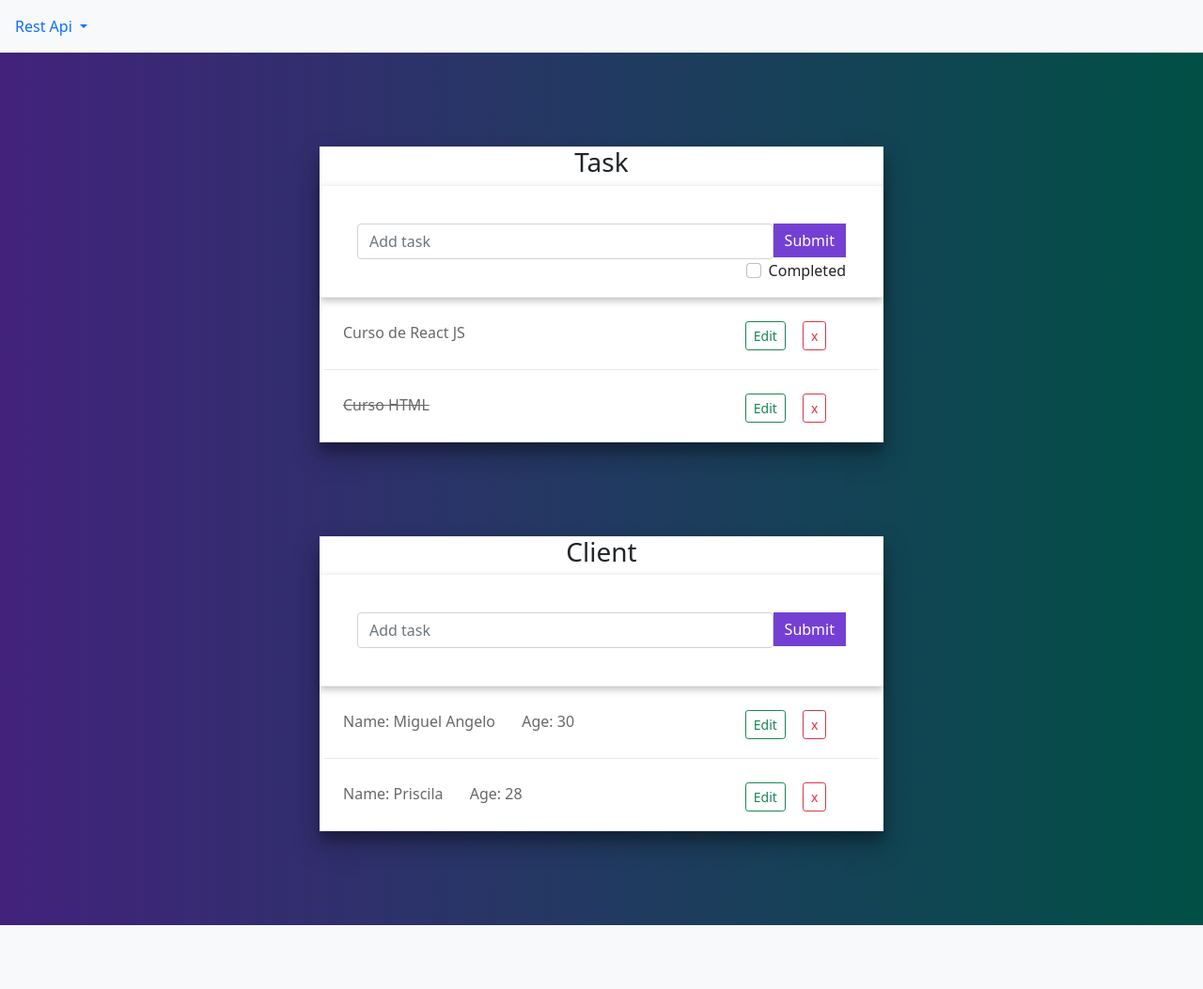
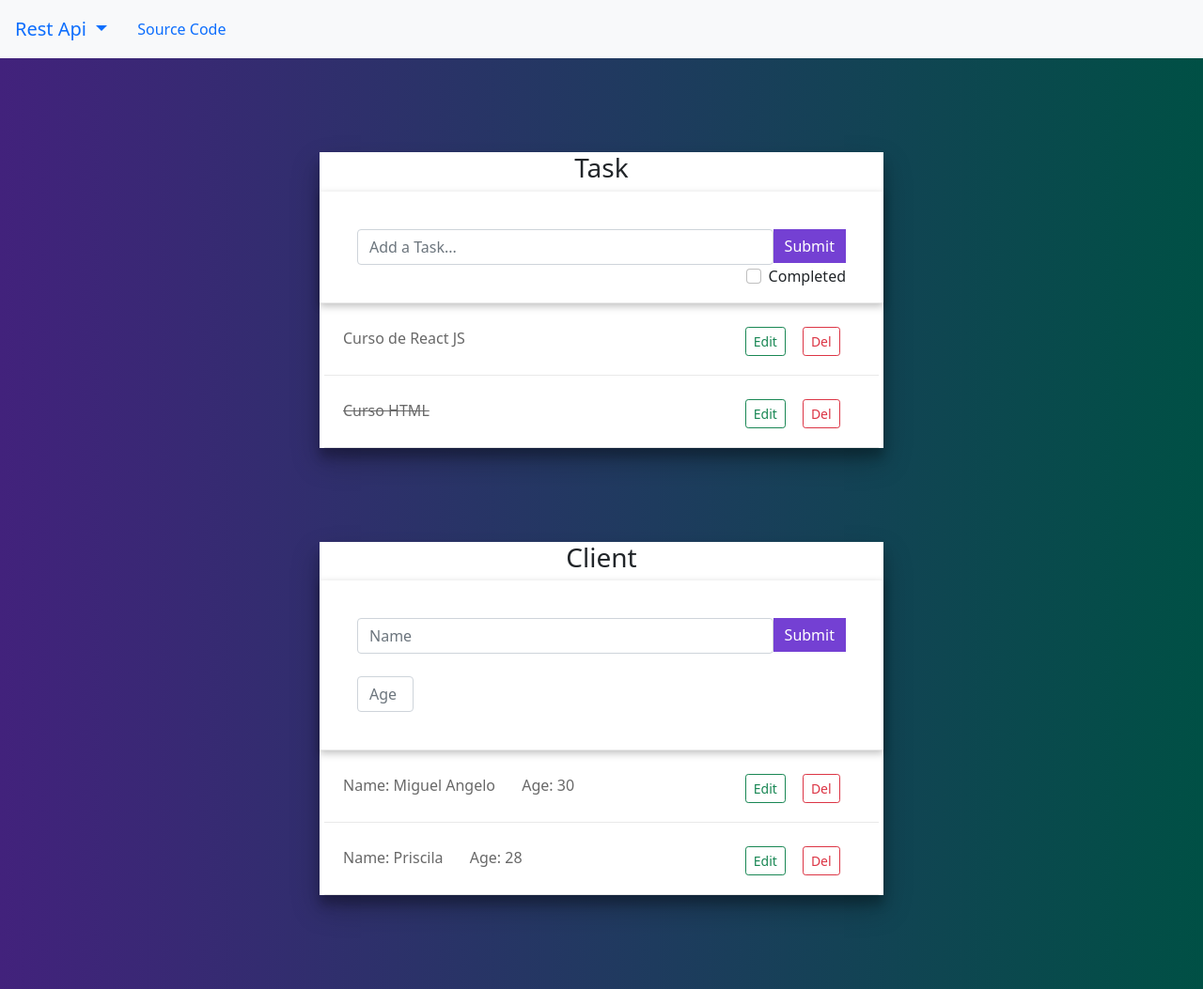
Before and after one commit to miguelzeph/Django_rest_framework_teste, a Django app: page / in a window 1280 px wide. Shown: the whole page at 94% size. Before the commit the page ends 985 px from the top, so only its background shows below. Run offline with Django 3.2, Linux system fonts and the light colour scheme; data comes from the database, SQL or seed files in the repository; both versions use the stored data as it was after the commit.

Commit message:
Finalizando Projeto Crud + rest APi

```diff
--- a/project/frontend/templates/client_painel.html
+++ b/project/frontend/templates/client_painel.html
@@ -1,15 +1,24 @@
+
 <div class="container">
     <div id="task-container">
         <h3 align="center">Client</h3>
         <div id="form-wrapper">
-            <form id="form">
+            <form id="form" method="POST" action="{%url 'create_client'%}">
+                {%csrf_token%}
                 <div class="flex-wrapper">
                     <div style="flex: 6">
-                        <input id="title" class="form-control" type="text" name="title" placeholder="Add task">
+                        <input class="form-control" type="text" name="name" placeholder="Name">
                     </div>
+
                     <div style="flex: 1">
                         <input id="submit" class="btn" type="submit">
                     </div>
+
+                </div>
+
+                <br>
+                <div style="width:60px;">
+                    <input class="form-control" type="text" name="age" placeholder="Age">
                 </div>
             </form>
         </div>
@@ -26,24 +35,31 @@
                 Name: <span class="title">{{dados.name}}</span>&ensp;&ensp;&ensp;
                 Age: <span class="title">{{dados.age}}</span>
             </div>
+            <div style="flex:1">
 
-            <div style="flex:1">
-                <button class="btn btn-sm btn-outline-success edit">Edit </button>
+                <a href='./api/client/{{dados.id}}'>
+                    <button class="btn btn-sm btn-outline-success edit">
+                        Edit
+                    </button>
+                </a>
             </div>
             <div style="flex:1">
-                <button class="btn btn-sm btn-outline-danger delete">x</button>
+                <a href = "{%url 'delete_client' dados.id%}">
+                    <button class="btn btn-sm btn-outline-danger delete">
+                        Del
+                    </button>
+                </a>
             </div>
         </div>
         {%endfor%}
 
         {%else%}
         <div id="data-row-${i}" class="task-wrapper flex-wrapper">
-            <span class="title">Don't have client yet...</span>
+            <span class="title">Don't have clients yet...</span>
         </div>
 
         {%endif%}
 
+    </div>
 
-
-    </div>
 </div>
--- a/project/frontend/templates/navbar.html
+++ b/project/frontend/templates/navbar.html
@@ -1,14 +1,21 @@
 <nav class="navbar navbar-expand-lg navbar-light bg-light">
 
 
-            <a class="nav-link dropdown-toggle" href="#" id="navbarDropdown" role="button" data-bs-toggle="dropdown" aria-expanded="false">
+  <a class="nav-link dropdown-toggle" href="#" id="navbarDropdown" role="button" data-bs-toggle="dropdown"
+    aria-expanded="false" style='font-size:20px;'>
     Rest Api
   </a>
   <ul class="dropdown-menu" aria-labelledby="navbarDropdown">
     <li><a class="dropdown-item" href="./api/task/">Task</a></li>
-              <li><hr class="dropdown-divider"></li>
+    <li>
+      <hr class="dropdown-divider">
+    </li>
     <li><a class="dropdown-item" href="./api/client/">Client</a></li>
   </ul>
+
+  <a class="nav-link active" aria-current="page" href="https://github.com/miguelzeph/Django_rest_framework_teste/tree/master/project">
+    Source Code
+  </a>
 
   </div>
   </div>
--- a/project/frontend/templates/task_painel.html
+++ b/project/frontend/templates/task_painel.html
@@ -1,12 +1,12 @@
-
 <div class="container">
     <div id="task-container">
         <h3 align="center">Task</h3>
         <div id="form-wrapper">
-            <form id="form" methods = "POST" action="#">
+            <form id="form" method="POST" action="{%url 'create_task'%}">
+                {%csrf_token%}
                 <div class="flex-wrapper">
                     <div style="flex: 6">
-                        <input id="title" class="form-control" type="text" name="title" placeholder="Add task">
+                        <input class="form-control" type="text" name="title" placeholder="Add a Task...">
                     </div>
 
                     <div style="flex: 1">
@@ -14,8 +14,8 @@
                     </div>
                 </div>
                 <div class="form-check" style="float:right">
-                    <input type="checkbox" class="form-check-input" name = 'completed' id="exampleCheck1">
-                    <label class="form-check-label" for="exampleCheck1">Completed</label>
+                    <input type="checkbox" class="form-check-input" name='completed' id="">
+                    <label class="form-check-label" for="xxx">Completed</label>
                 </div>
             </form>
         </div>
@@ -38,10 +38,19 @@
             </div>
             {%endif%}
             <div style="flex:1">
-                <button class="btn btn-sm btn-outline-success edit">Edit </button>
+
+                <a href='./api/task/{{dados.id}}'>
+                    <button class="btn btn-sm btn-outline-success edit">
+                        Edit
+                    </button>
+                </a>
             </div>
             <div style="flex:1">
-                <button class="btn btn-sm btn-outline-danger delete">x</button>
+                <a href = "{%url 'delete_task' dados.id%}">
+                    <button class="btn btn-sm btn-outline-danger delete">
+                        Del
+                    </button>
+                </a>
             </div>
         </div>
         {%endfor%}
--- a/project/frontend/urls.py
+++ b/project/frontend/urls.py
@@ -1,8 +1,18 @@
 from django.urls import path
 
-from .views import home_page
+from .views import (
+    home_page,
+    create_model_task,
+    delete_model_task,
+    create_model_client,
+    delete_model_client,
+    )
 
 urlpatterns = [
     path('',home_page, name='home'),
+    path('create-task/',create_model_task,name='create_task'),
+    path('delete-task/<str:pk>/',delete_model_task,name='delete_task'),
+    path('create-client/',create_model_client,name='create_client'),
+    path('delete-client/<str:pk>/',delete_model_client,name='delete_client'),
 
 ]
--- a/project/frontend/views.py
+++ b/project/frontend/views.py
@@ -1,12 +1,9 @@
-from django.shortcuts import render
+from django.shortcuts import render,redirect
 
 # Meus arquivos
 from api.models import Task, Client
 
 
-#########################################################
-############ CRUD - Creat/READ/UPDATE/DELETE ############
-#########################################################
 # GET (read)
 def home_page(request):
     task = Task.objects.all()
@@ -17,19 +14,74 @@ def home_page(request):
         'client':client
     }
     return render(request,'home.html', data)
+
+
+# --------------------- TASK ---------------------------
+
+#########################################################
+############ CRUD - Creat/READ/UPDATE/DELETE ############
+#########################################################
+# POST (create)
+def create_model_task(request):
+
+    # Tive que fazer isso, pq a Tag html de checkbox
+    # não tem opição de True/False
+    # tive que colocar os try/except... pq quando está uncheched a box
+    # ele dá um erro... exemplo, checked -> retorna 'on' dai eu mudo pra True
+    # unchecked -> retorna um dicionário ou algo do tipo... dai eu forço ele ser false
+    try:
+        if request.POST['completed'] == 'on':
+            completed = True
+        else:
+            completed = False
+    except:
+        completed = False
+    #################################################
+
+
+    Task.objects.create(
+        title = request.POST['title'],
+        completed = completed
+    )
+
+    return redirect('home')
+
+# PUT (update)
 """
-# POST (create)
-def create_form(request):
-
-    #Cria OBjeto no DB
-    form = Task(request.POST)
-    if form.is_valid():
-        form.save()
-    return render(request,'home.html')
+Fiz no Braço esse, coloquei pra ir direto pra página ./api/task/id
 """
-# PUT (update)
 
 # DELETE
+def delete_model_task(request, pk):
+	task = Task.objects.get(id=pk)
+	task.delete()
+
+	return redirect('home')
+
 
 #########################################################
 #########################################################
+
+#------------------------ CLIENT----------------------------
+
+# POST (create)
+def create_model_client(request):
+
+    Client.objects.create(
+        name = request.POST['name'],
+        age = request.POST['age']
+    )
+
+    return redirect('home')
+
+# PUT (update)
+"""
+Fiz no Braço esse, coloquei pra ir direto pra página ./api/client/id
+"""
+
+# DELETE
+def delete_model_client(request, pk):
+	client = Client.objects.get(id=pk)
+	client.delete()
+
+	return redirect('home')
```
Also changed, not shown: project/db.sqlite3. Lines whose indentation alone changed are shown as unchanged.
